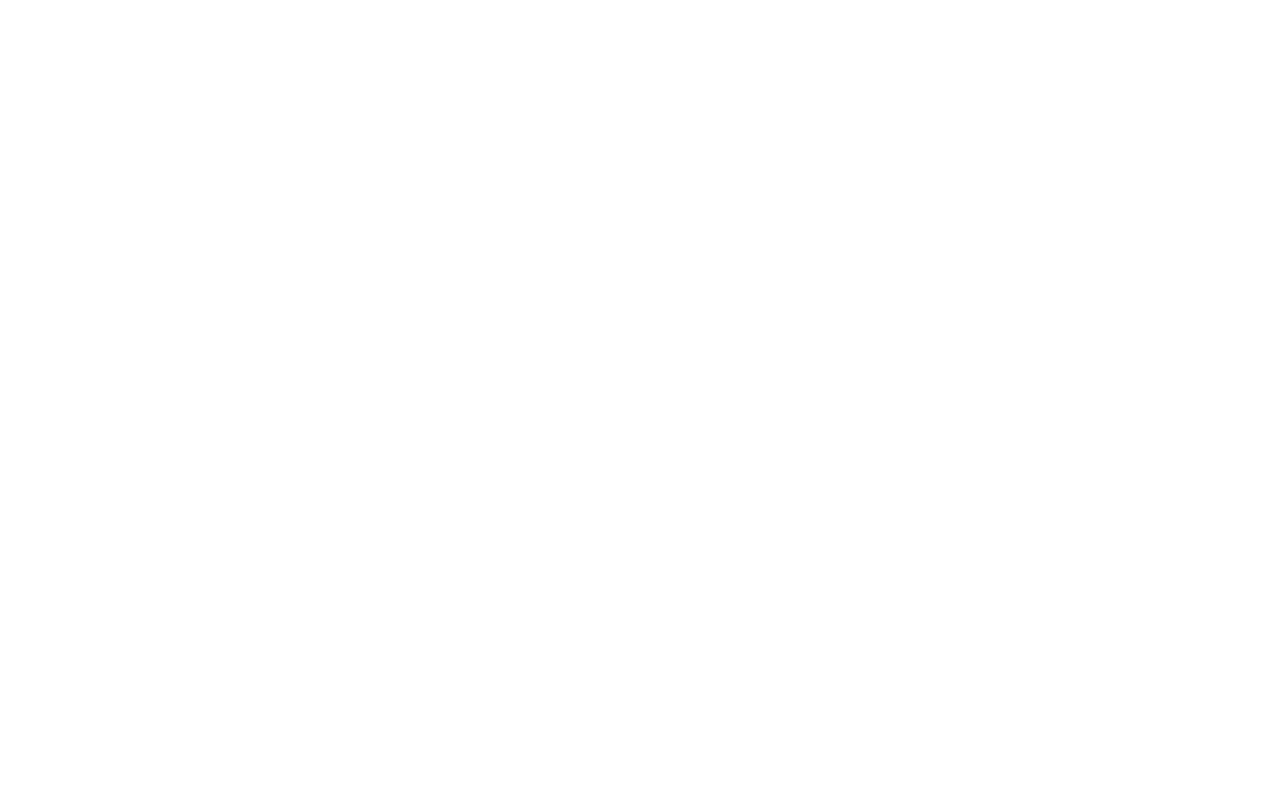
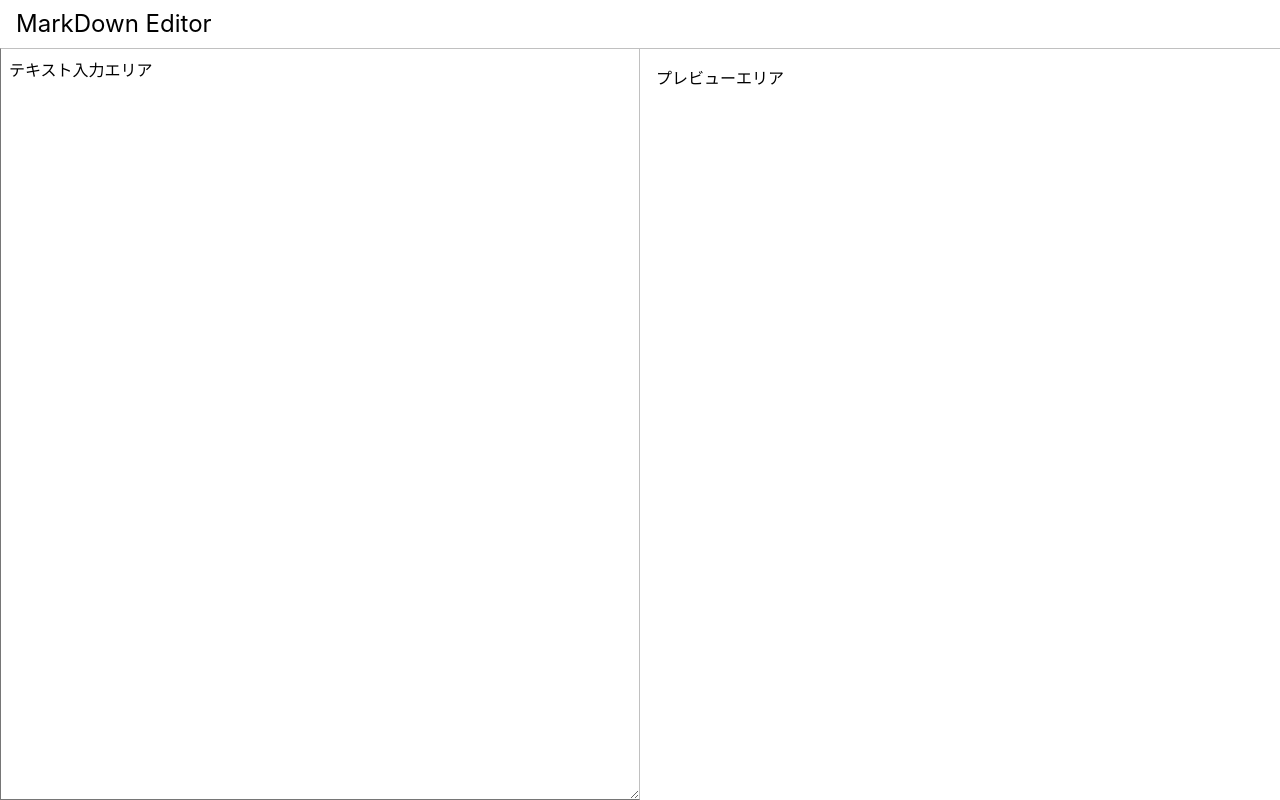
Before and after one commit to bunon0/web-markdown-editor, a React (Create React App) app: page / in a window 1280 px wide. Built offline with nearby package versions, Linux system fonts and the light colour scheme.

Commit message:
✨ Editor画面の追加

```diff
--- a/src/App.tsx
+++ b/src/App.tsx
@@ -1,5 +1,11 @@
+import { Editor } from "./pages/Editor";
+
 function App() {
-	return <div></div>;
+	return (
+		<div>
+			<Editor />
+		</div>
+	);
 }
 
 export default App;
--- a/src/index.css
+++ /dev/null
@@ -1,13 +0,0 @@
-body {
-  margin: 0;
-  font-family: -apple-system, BlinkMacSystemFont, 'Segoe UI', 'Roboto', 'Oxygen',
-    'Ubuntu', 'Cantarell', 'Fira Sans', 'Droid Sans', 'Helvetica Neue',
-    sans-serif;
-  -webkit-font-smoothing: antialiased;
-  -moz-osx-font-smoothing: grayscale;
-}
-
-code {
-  font-family: source-code-pro, Menlo, Monaco, Consolas, 'Courier New',
-    monospace;
-}
--- a/src/index.tsx
+++ b/src/index.tsx
@@ -1,6 +1,6 @@
 import React from "react";
 import ReactDOM from "react-dom";
-import "./index.css";
+import "./styles.css";
 import App from "./App";
 
 ReactDOM.render(
--- /dev/null
+++ b/src/pages/Editor.tsx
@@ -0,0 +1,55 @@
+import styled from "styled-components";
+
+export const Editor: React.VFC = () => {
+	return (
+		<div>
+			<SHeader>MarkDown Editor</SHeader>
+			<SContainer>
+				<STextArea value="テキスト入力エリア" readOnly />
+				<SPreview>プレビューエリア</SPreview>
+			</SContainer>
+		</div>
+	);
+};
+
+const SHeader = styled.header`
+	font-size: 1.5rem;
+	height: 2rem;
+	left: 0;
+	line-height: 2rem;
+	padding: 0.5rem 1rem;
+	position: fixed;
+	right: 0;
+	top: 0;
+`;
+
+const SContainer = styled.div`
+	bottom: 0;
+	left: 0;
+	position: fixed;
+	right: 0;
+	top: 3rem;
+`;
+
+const STextArea = styled.textarea`
+	border-right: 1px solid silver;
+	border-top: 1px solid silver;
+	bottom: 0;
+	font-size: 1rem;
+	left: 0;
+	padding: 0.5rem;
+	position: absolute;
+	top: 0;
+	width: 50vw;
+`;
+
+const SPreview = styled.div`
+	border-top: 1px solid silver;
+	bottom: 0;
+	overflow-y: scroll;
+	padding: 1rem;
+	position: absolute;
+	right: 0;
+	top: 0;
+	width: 50vw;
+`;
--- /dev/null
+++ b/src/styles.css
@@ -0,0 +1,20 @@
+*,
+*::after,
+*::before {
+	box-sizing: border-box;
+	margin: 0;
+	padding: 0;
+}
+
+body {
+	font-family: -apple-system, BlinkMacSystemFont, "Segoe UI", "Roboto", "Oxygen",
+		"Ubuntu", "Cantarell", "Fira Sans", "Droid Sans", "Helvetica Neue",
+		sans-serif;
+	-webkit-font-smoothing: antialiased;
+	-moz-osx-font-smoothing: grayscale;
+}
+
+code {
+	font-family: source-code-pro, Menlo, Monaco, Consolas, "Courier New",
+		monospace;
+}
```
